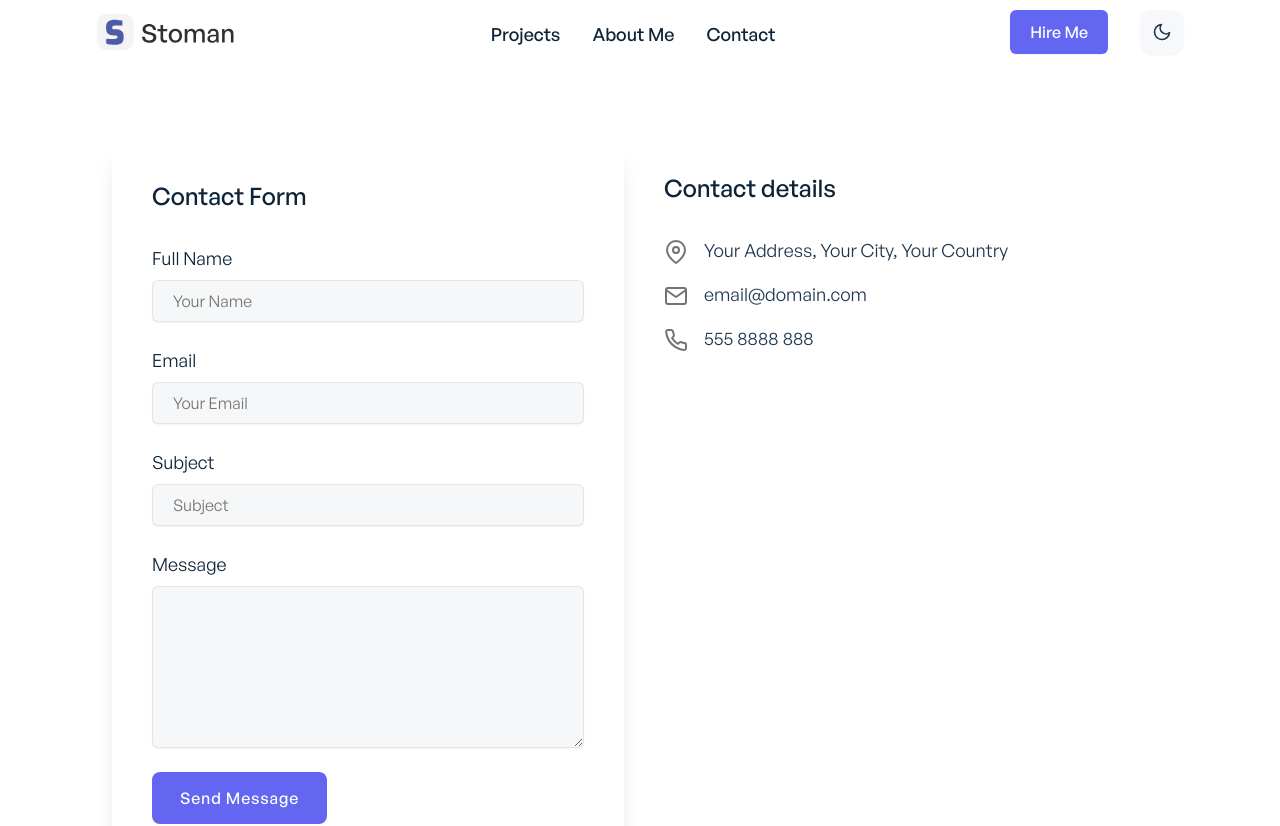
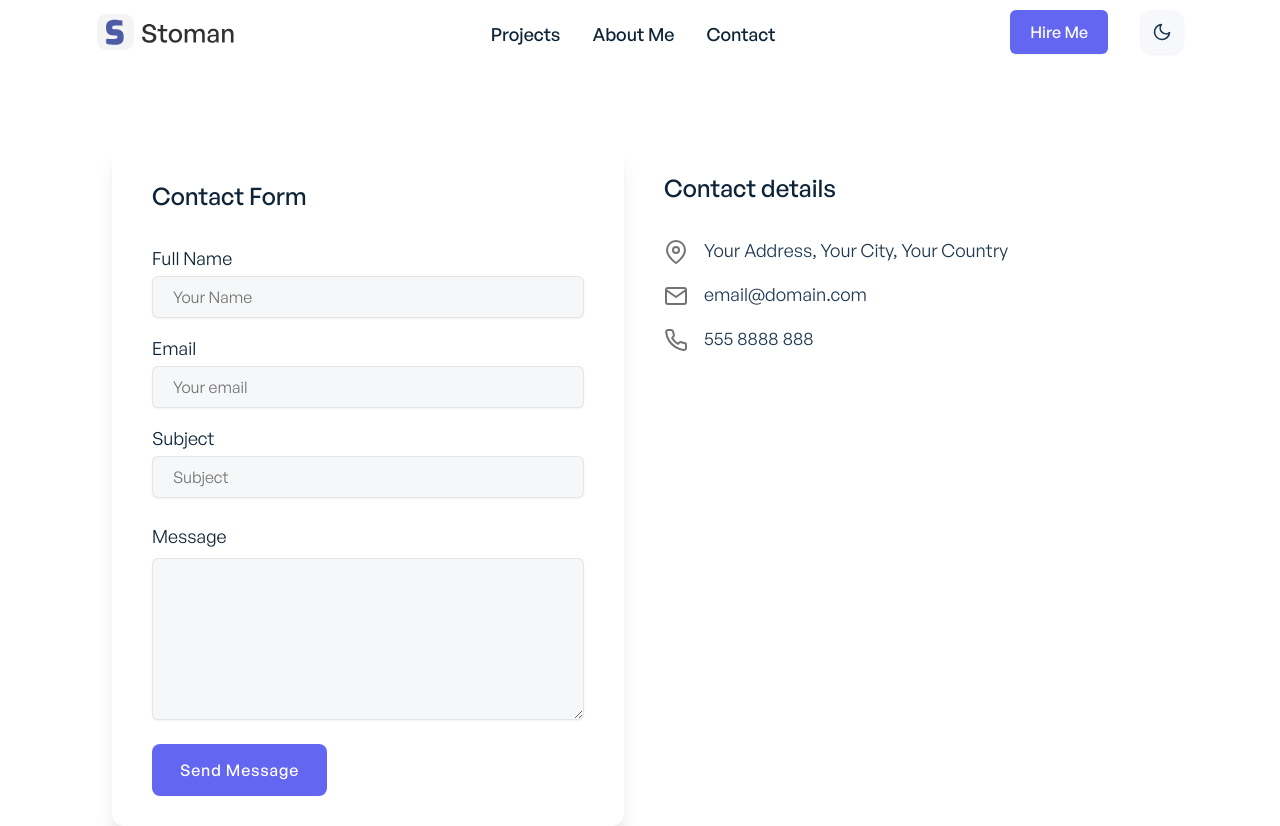
Before and after one commit to Hornet-Developer/Portfolio-Next.js, a Next.js app: page /contact in a window 1280 px wide. Shown: the top 826 px of the page. Built offline with nearby package versions, Linux system fonts and the light colour scheme.

Commit message:
Add from input component

```diff
--- a/components/contact/ContactForm.jsx
+++ b/components/contact/ContactForm.jsx
@@ -1,4 +1,5 @@
 import Button from '../reusable/Button';
+import FormInput from '../reusable/FormInput';
 
 function ContactForm() {
 	return (
@@ -13,57 +14,34 @@ function ContactForm() {
 					<p className="font-general-medium text-primary-dark dark:text-primary-light text-2xl mb-8">
 						Contact Form
 					</p>
-					<div className="font-general-regular">
-						<label
-							className="block text-lg text-primary-dark dark:text-primary-light mb-2"
-							htmlFor="name"
-						>
-							Full Name
-						</label>
-						<input
-							className="w-full px-5 py-2 border border-gray-300 dark:border-primary-dark border-opacity-50 text-primary-dark dark:text-secondary-light bg-ternary-light dark:bg-ternary-dark rounded-md shadow-sm text-md"
-							id="name"
-							name="name"
-							type="text"
-							required
-							placeholder="Your Name"
-							aria-label="Name"
-						/>
-					</div>
-					<div className="mt-6">
-						<label
-							className="block text-lg text-primary-dark dark:text-primary-light mb-2"
-							htmlFor="email"
-						>
-							Email
-						</label>
-						<input
-							className="w-full px-5 py-2 border border-gray-300 dark:border-primary-dark border-opacity-50 text-primary-dark dark:text-secondary-light bg-ternary-light dark:bg-ternary-dark rounded-md shadow-sm text-md"
-							id="email"
-							name="email"
-							type="text"
-							required
-							placeholder="Your Email"
-							aria-label="Email"
-						/>
-					</div>
-					<div className="mt-6">
-						<label
-							className="block text-lg text-primary-dark dark:text-primary-light mb-2"
-							htmlFor="subject"
-						>
-							Subject
-						</label>
-						<input
-							className="w-full px-5 py-2 border border-gray-300 dark:border-primary-dark border-opacity-50 text-primary-dark dark:text-secondary-light bg-ternary-light dark:bg-ternary-dark rounded-md shadow-sm text-md"
-							id="subject"
-							name="subject"
-							type="text"
-							required
-							placeholder="Subject"
-							aria-label="Subject"
-						/>
-					</div>
+
+					<FormInput
+						inputLabel="Full Name"
+						labelFor="name"
+						inputType="text"
+						inputId="name"
+						inputName="name"
+						placeholderText="Your Name"
+						ariaLabelName="Name"
+					/>
+					<FormInput
+						inputLabel="Email"
+						labelFor="email"
+						inputType="email"
+						inputId="email"
+						inputName="email"
+						placeholderText="Your email"
+						ariaLabelName="Email"
+					/>
+					<FormInput
+						inputLabel="Subject"
+						labelFor="subject"
+						inputType="text"
+						inputId="subject"
+						inputName="subject"
+						placeholderText="Subject"
+						ariaLabelName="Subject"
+					/>
 
 					<div className="mt-6">
 						<label
--- /dev/null
+++ b/components/reusable/FormInput.jsx
@@ -0,0 +1,33 @@
+import React from 'react';
+
+const FormInput = ({
+	inputLabel,
+	labelFor,
+	inputType,
+	inputId,
+	inputName,
+	placeholderText,
+	ariaLabelName,
+}) => {
+	return (
+		<div className="font-general-regular mb-4">
+			<label
+				className="block text-lg text-primary-dark dark:text-primary-light mb-1"
+				htmlFor={labelFor}
+			>
+				{inputLabel}
+			</label>
+			<input
+				className="w-full px-5 py-2 border border-gray-300 dark:border-primary-dark border-opacity-50 text-primary-dark dark:text-secondary-light bg-ternary-light dark:bg-ternary-dark rounded-md shadow-sm text-md"
+				type={inputType}
+				id={inputId}
+				name={inputName}
+				placeholder={placeholderText}
+				aria-label={ariaLabelName}
+				required
+			/>
+		</div>
+	);
+};
+
+export default FormInput;
```
